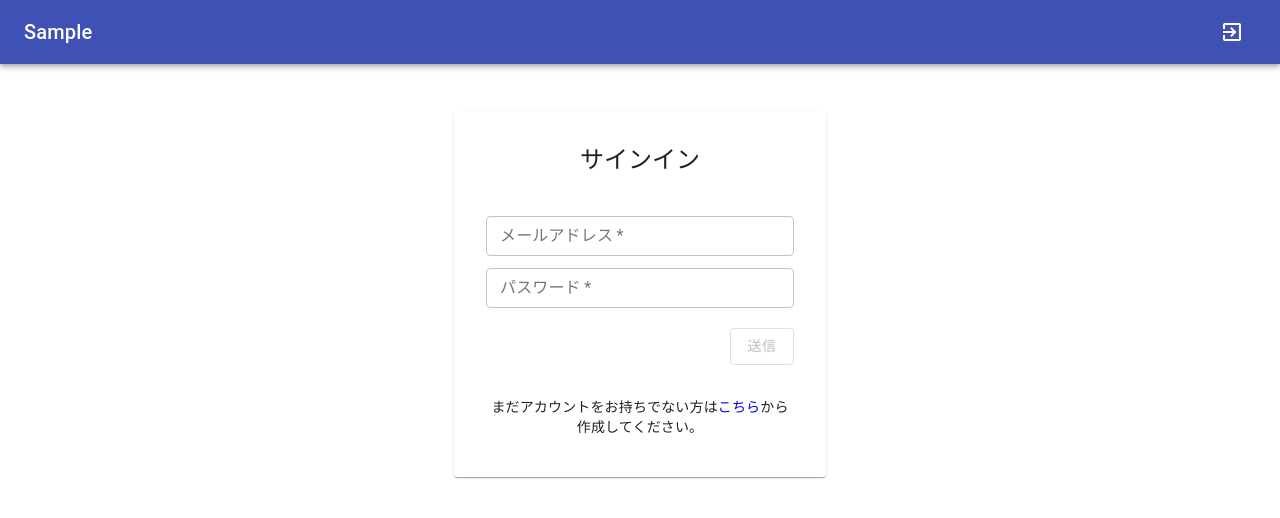
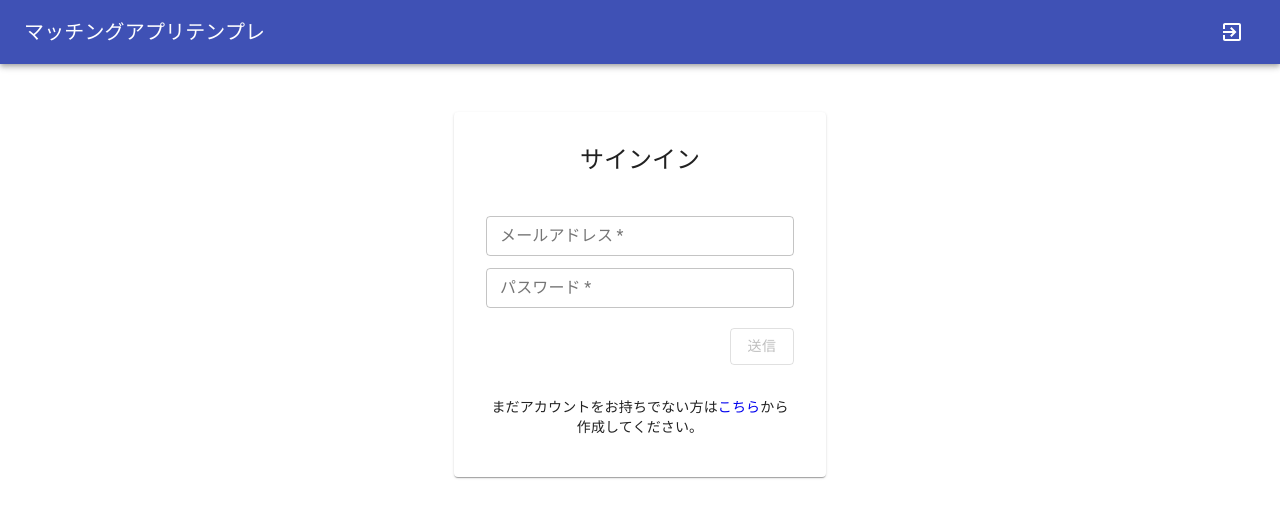
Before and after one commit to shunichfukui/matching-frontend, a React (Create React App) app: page /signin in a window 1280 px wide. Shown: the top 518 px of the page. Built offline with nearby package versions, Linux system fonts and the light colour scheme.

Commit message:
fix: title

```diff
--- a/src/components/layouts/Header.tsx
+++ b/src/components/layouts/Header.tsx
@@ -90,7 +90,7 @@ const Header: React.FC = () => {
       <AppBar position="static">
         <Toolbar>
           <Typography component={Link} to="/users" variant="h6" className={classes.title}>
-            Sample
+            マッチングアプリテンプレ
           </Typography>
           <AuthButtons />
         </Toolbar>
```
